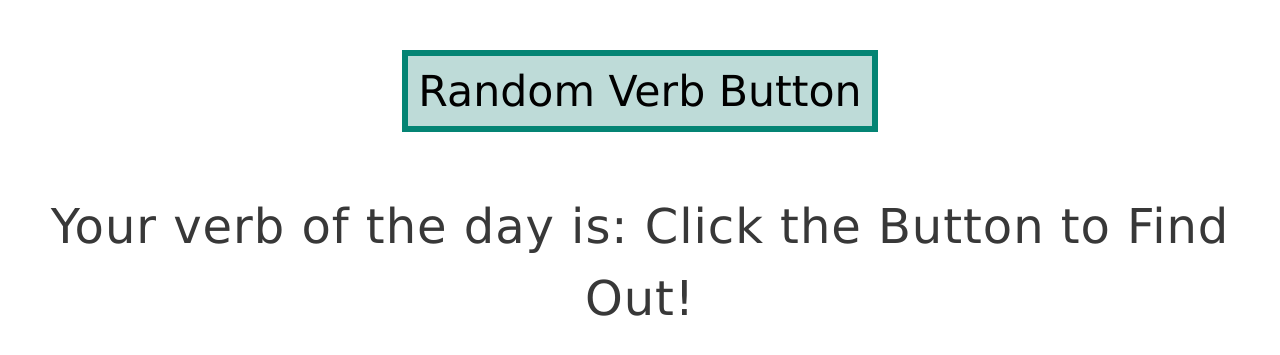
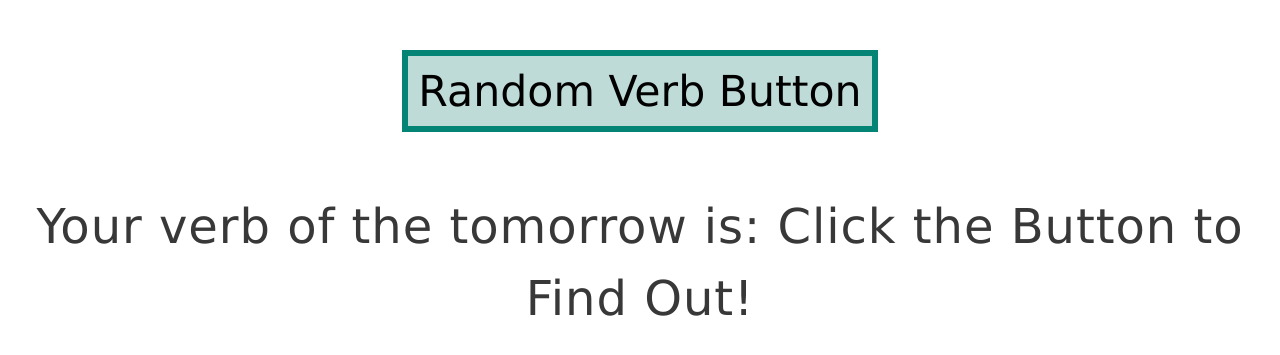
Before and after one commit to Gabriel-Hahnium/CI_WebAPP_Hahn, a Flask app: page / in a window 1280 px wide. Shown: the top 355 px of the page. Run offline with Flask 2, Linux system fonts and the light colour scheme.

Commit message:
added heroku deployment to pipeline and test change in frontend

```diff
--- a/templates/app_frontend.html
+++ b/templates/app_frontend.html
@@ -15,7 +15,7 @@
 			<br>
 			<div class="text-center">
 				<font size="+12">
-				Your verb of the day is: {{ random_verb }}!
+				Your verb of the tomorrow is: {{ random_verb }}!
 				</font>
 			</div>
 	</body>
```
Also changed, not shown: .circleci/config.yml.
